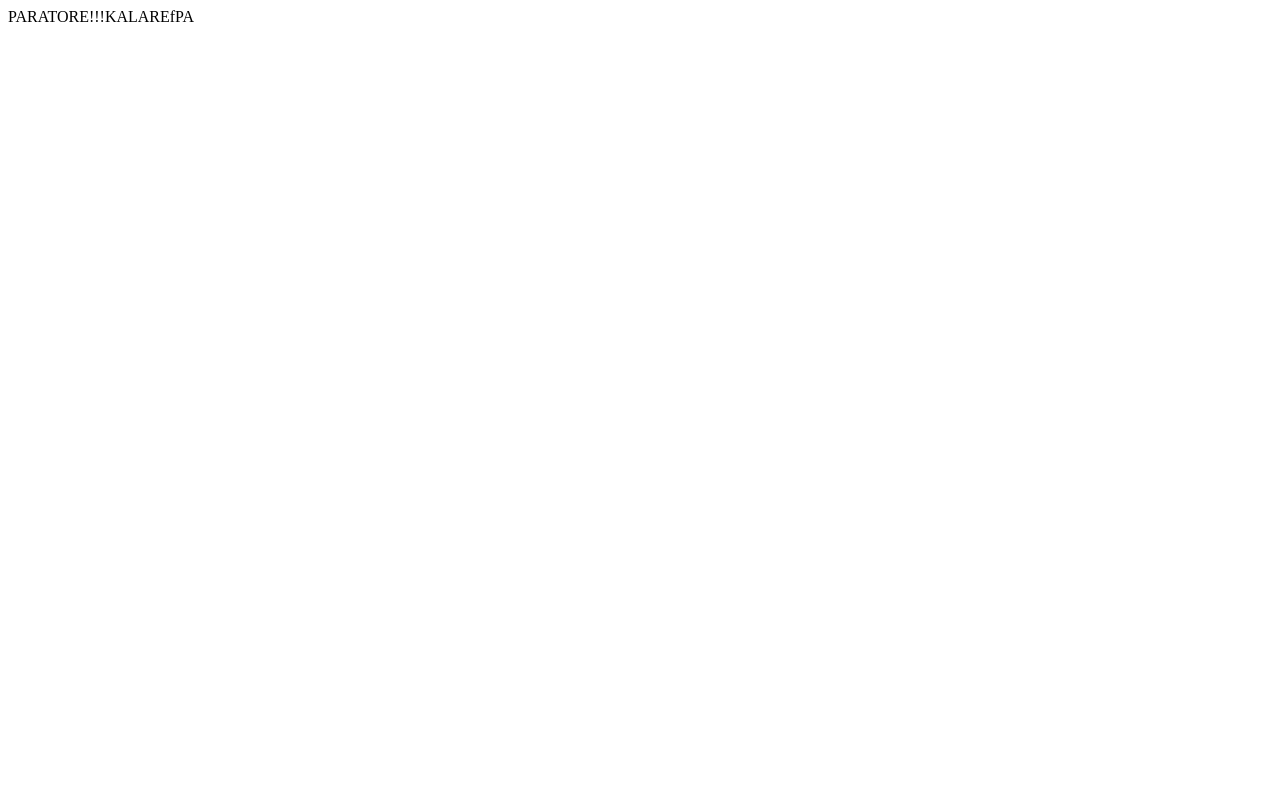
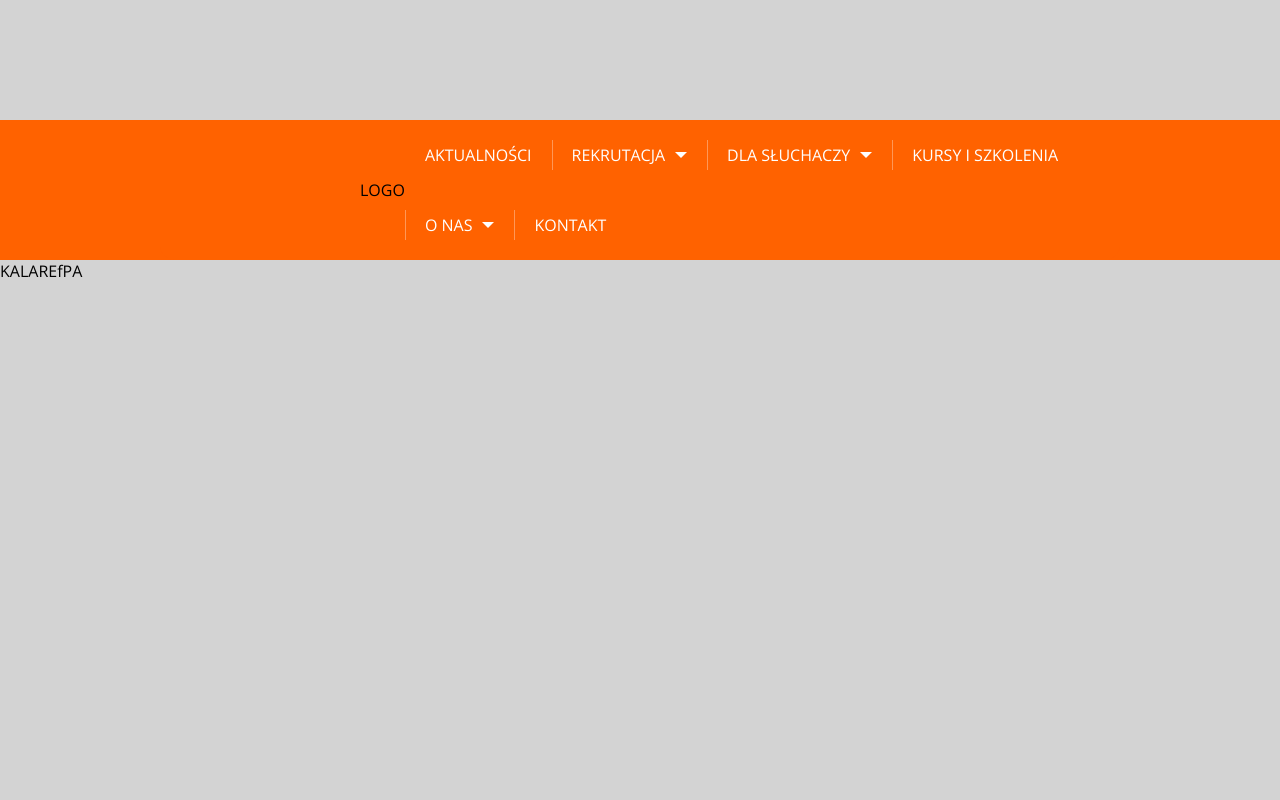
Before and after one commit to MateuszKalus/msp-website, a Gatsby site: page / in a window 1280 px wide. Shown: the top 800 px of the page. Built offline with nearby package versions, Linux system fonts and the light colour scheme; Gatsby itself is replaced by a stand-in of ours.

Commit message:
navbar almost done

```diff
--- a/gatsby-config.js
+++ b/gatsby-config.js
@@ -7,6 +7,8 @@ module.exports = {
       resolve: "gatsby-source-datocms",
       options: {
         apiToken: "9fad847465dac027ad4706570eb78d",
+        preview: false,
+        disableLiveReload: false,
       },
     },
     "gatsby-plugin-styled-components",
--- /dev/null
+++ b/src/components/Navbar/Navbar.css
@@ -0,0 +1,133 @@
+.navbar {
+    box-sizing: border-box;
+    position: sticky;
+    top: 0px;
+
+    background-color: rgba(255,98,0,1);
+
+    width: 75vw;
+
+    display: flex;
+    justify-content: space-between;
+    align-items: center;
+    padding-left: 200px;
+    padding-right: 10px;
+
+    border-radius: 0px 0px 15px 15px;
+}
+
+.logo-navbar {
+    /*margin-left: 200px;*/
+}
+
+.dropbtn {
+    display:flex;
+    justify-content: center;
+    align-items: center;
+    padding-left: 20px;
+    padding-right: 20px;
+    cursor: pointer;
+    background-color: transparent;
+    color: white;
+    height: 70px;
+    font-size: 16px;
+    border: none;
+}
+
+
+.arrow {
+
+    margin-left: 10px;
+    height: 0;
+    width: 0;
+    border-left: 6px solid transparent;
+    border-right: 6px solid transparent;
+    border-top: 6px solid #ffffff;
+    position: relative;
+    transition: 100ms ease-in-out;
+
+}
+
+.dropdown:hover .arrow {
+    transform: scaleY(-1);
+    border-top: 6px solid black;
+    /*bottom: 4px;*/
+    /*border-top: 6px solid transparent;*/
+    /*border-bottom: 6px solid rgba(0, 0, 0, 0.99);*/
+}
+
+.dropdown a {
+    text-decoration: none;
+
+}
+
+.dropdown {
+    position: relative;
+    display: inline-block;
+}
+
+.dropdown::before {
+    position: absolute;
+    top: 20px;
+    content: '';
+    height: 30px;
+    border-left: 0.5px solid rgba(255, 255, 255, 0.34);
+}
+
+.dropdown:first-of-type::before {
+    border-left: none;
+}
+
+.dropdown-content {
+    animation: growDown 300ms ease-in-out forwards;
+    transform-origin: top center;
+
+    white-space: nowrap;
+
+    display: none;
+    opacity: 0;
+    position: absolute;
+    perspective: 0px;
+    right: 0px;
+    background-color: #ffffff;
+
+    min-width: 100%;
+    width: fit-content;
+    box-shadow: 0px 8px 16px 0px rgba(0,0,0,0.2);
+    z-index: 1;
+}
+
+.dropdown-content a {
+    color: black;
+    padding: 12px 16px;
+    text-decoration: none;
+    display: block;
+}
+
+.dropdown-content a:hover {
+    background-color: rgba(252,161,105,1);
+    color: white;
+}
+
+.dropdown:hover .dropdown-content {
+    display: block;
+    opacity: 1;
+}
+
+.dropdown:hover .dropbtn {
+    background-color: #ffffff;
+    color: black;
+}
+
+
+@keyframes growDown {
+    0% {
+        transform: scaleY(0)
+    }
+    80% {
+        transform: scaleY(1.1)
+    }
+    100% {
+        transform: scaleY(1)
+    }
+}
--- /dev/null
+++ b/src/components/Navbar/Navbar.js
@@ -0,0 +1,100 @@
+import React from "react"
+import "./Navbar.css"
+import {graphql, useStaticQuery} from "gatsby"
+
+const Navbar = (props) => {
+
+    return (
+        <div className={'navbar'}>
+
+            <div className={'logo-navbar'}>
+                LOGO
+            </div>
+
+            <div className={'navbar-content'}>
+                <div className="dropdown">
+                    <a href={'#'}>
+                        <div className="dropbtn">AKTUALNOŚCI</div>
+                    </a>
+                    <div className="dropdown-content">
+                    </div>
+                </div>
+
+                <div className="dropdown">
+                    <div className="dropbtn">
+                        <span>REKRUTACJA</span>
+                        <div className={'arrow'}></div>
+                    </div>
+                    <div className="dropdown-content">
+                        <a href="#">Ważne informacje</a>
+                        <a href="#">Kierunki kształcenia</a>
+                        <a href="#">Dokumenty do pobrania</a>
+                    </div>
+                </div>
+
+                <div className="dropdown">
+                    <div className="dropbtn">
+                        <span>DLA SŁUCHACZY</span>
+                        <div className={'arrow'}></div>
+                    </div>
+                    <div className="dropdown-content">
+                        <a href="#">Plan zajęć</a>
+                        <a href="#">Biblioteka</a>
+                        <a href="#">Doradca finansowy</a>
+                        <a href="#">Rada słuchaczy</a>
+                    </div>
+                </div>
+
+                <div className="dropdown">
+                    <a href={'#'}>
+                        <div className="dropbtn">KURSY I SZKOLENIA</div>
+                    </a>
+
+                    <div className="dropdown-content">
+                    </div>
+                </div>
+
+                <div className="dropdown">
+                    <div className="dropbtn">
+                        <span>O NAS</span>
+                        <div className={'arrow'}></div>
+                    </div>
+                    <div className="dropdown-content">
+                        <a href="#">O placówce</a>
+                        <a href="#">Galeria</a>
+                        <a href="#">RODO</a>
+                    </div>
+                </div>
+
+                <div className="dropdown">
+                    <a href={'#'}>
+                        <div className="dropbtn">KONTAKT</div>
+                    </a>
+                    <div className="dropdown-content">
+                    </div>
+                </div>
+
+            </div>
+
+
+        </div>
+    )
+}
+
+
+const ComponentName = () => {
+    const data = useStaticQuery(graphql`
+    {
+      allDatoCmsArticlemodel {
+        edges {
+          node {
+            zawarto
+          }
+        }
+      }
+    }
+  `)
+    return <p>{data.allDatoCmsArticlemodel.edges[1].node.zawarto}</p>
+}
+
+export default Navbar;
--- /dev/null
+++ b/src/components/main-layoult.css
@@ -0,0 +1,47 @@
+@import url('https://fonts.googleapis.com/css2?family=Open+Sans:wght@400;700&display=swap');
+
+body, html {
+    margin: 0px;
+    padding: 0px;
+    box-sizing: border-box;
+    background-color: rgba(255,98,0,1);
+
+    font-family: 'Open Sans', sans-serif;
+
+}
+
+header {
+    height: auto;
+    width: 100vw;
+    background-color: rgb(224, 224, 224);
+    overflow: inherit;
+    display: flex;
+    flex-direction: column;
+    justify-content: flex-start;
+    align-items: center;
+}
+
+section {
+    height: 1000px;
+    width: 100vw;
+    background-color: lightgray;
+}
+
+footer {
+    height: 200px;
+    width: 100vw;
+    background-color: orange;
+}
+
+.headerContent {
+    background-color: lightgray;
+    width: 100%;
+    height: 120px;
+
+}
+
+main {
+    display: flex;
+    flex-direction: column;
+    align-items: center;
+}
--- a/src/components/main-layoult.js
+++ b/src/components/main-layoult.js
@@ -1,12 +1,28 @@
 import React from "react"
+import "./main-layoult.css"
+import Navbar from "./Navbar/Navbar";
 
-const MainLayoult = ({children}, ...props) => {
+const MainLayoult = ({children, ...props}) => {
+
 
     return(
-        <div>
-            PARATORE!!!
-            {children}
-        </div>
+        <main>
+            <header>
+                <div className={'headerContent'}>
+
+                </div>
+
+            </header>
+            <Navbar />
+            <section>
+                {children}
+
+            </section>
+
+            <footer>
+
+            </footer>
+        </main>
     )
 }
 
--- a/src/pages/index.js
+++ b/src/pages/index.js
@@ -5,7 +5,7 @@ import MainLayoult from "../components/main-layoult";
 // markup
 const IndexPage = () => {
   return (
-      <MainLayoult>
+      <MainLayoult mainPage={true}>
         KALAREfPA
       </MainLayoult>
 
```
